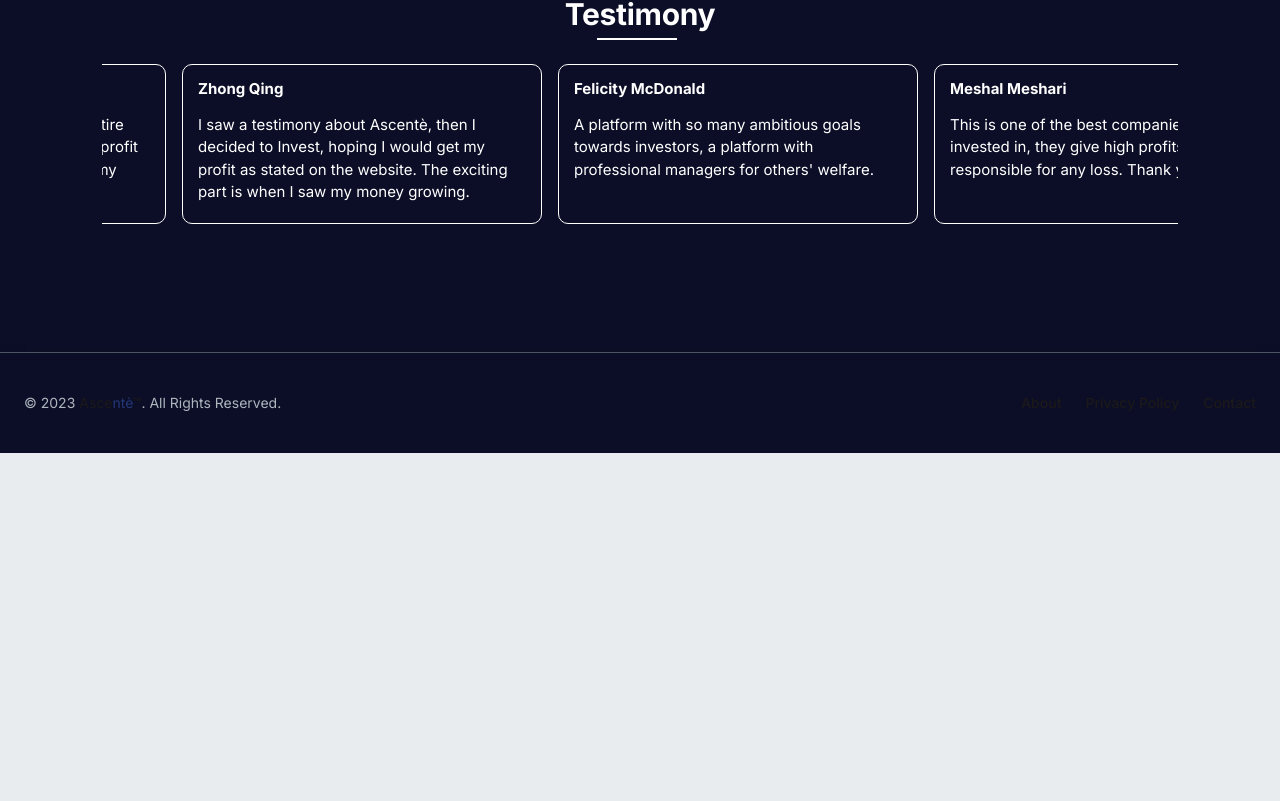
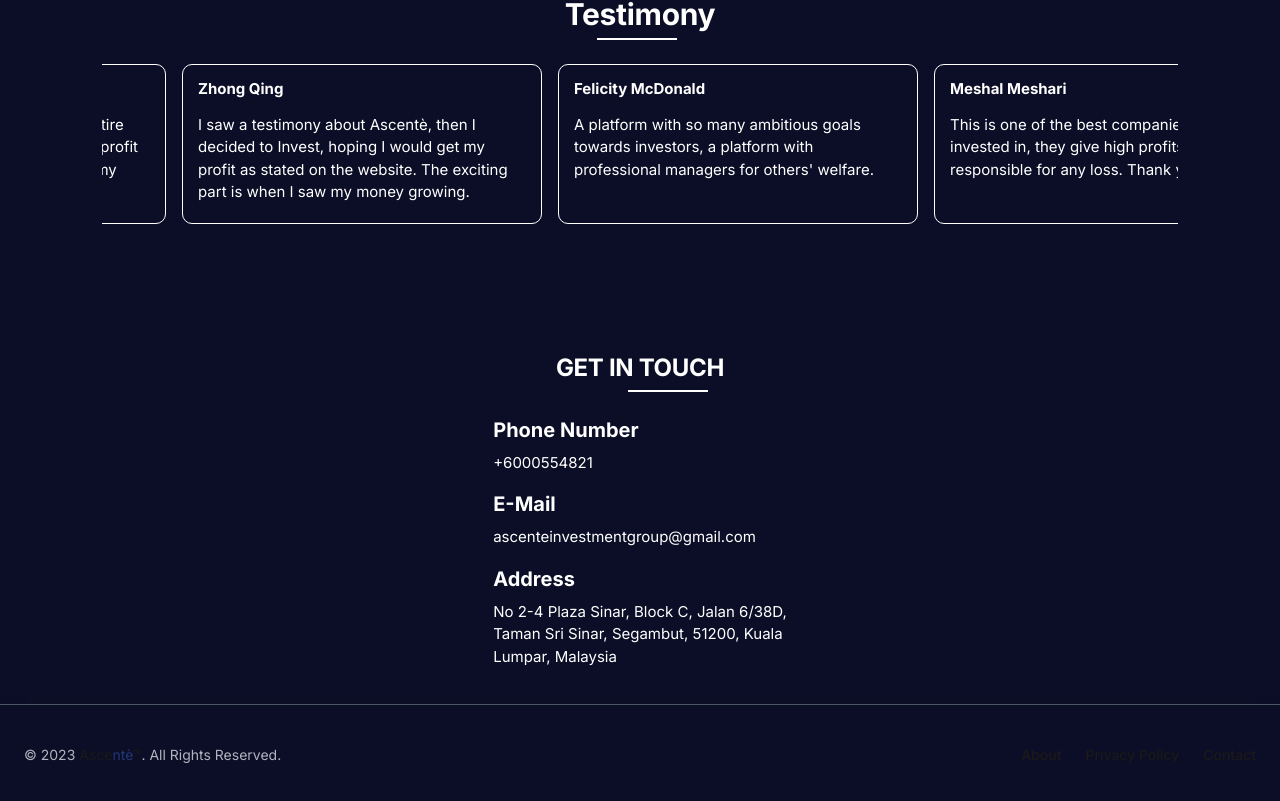
Before and after one commit to cordjames/invest-client, a React (Vite) app: page / in a window 1280 px wide. Shown: the part 2397-3198 px from the top of the page. Before the commit the page ends 2850 px from the top, so only its background shows below. Built offline with nearby package versions, Linux system fonts and the light colour scheme.

Commit message:
contact bar

```diff
--- /dev/null
+++ b/src/components/ContactUs.jsx
@@ -0,0 +1,43 @@
+
+export function ContactUS() {
+    return (
+        <div className="flex items-center justify-center w-full mb-4">
+            <section className="flex flex-col items-left w-fit">
+            <h4 class="font-bold text-2xl text-[#fff] relative pb-2 mb-5 before:left-[46%] text-center before:left-[46%]  before:bg-white before:bottom-0 before:content-[''] before:h-[2px] before:absolute before:w-[80px] before:m-0">
+                GET IN TOUCH
+            </h4>
+
+
+            <div className="">
+                <h5 className="text-white font-bold text-xl">
+                    Phone Number
+                </h5>
+                <p className="text-white">
+                    +6000554821
+                </p>
+            </div>
+
+            <div className="">
+                <h5 className="text-white font-bold text-xl">
+                    E-Mail
+                </h5>
+                <p className="text-white">
+                    ascenteinvestmentgroup@gmail.com
+                </p>
+            </div>
+
+            <div className="">
+                <h5 className="text-white font-bold text-xl">
+                    Address
+                </h5>
+                <p className="text-white">
+                    No 2-4 Plaza Sinar, Block C, Jalan 6/38D,<br/>
+                    Taman Sri Sinar, Segambut, 51200, Kuala<br/>
+                    Lumpar, Malaysia
+                </p>
+            </div>
+
+        </section>
+        </div>
+    )
+}
--- a/src/components/Landing/Footer.jsx
+++ b/src/components/Landing/Footer.jsx
@@ -12,7 +12,7 @@ export default function Footer() {
           </a>
           . All Rights Reserved.
         </span>
-        <ul className="flex flex-wrap items-center mt-3 text-sm font-medium text-gray-500 dark:text-gray-400 sm:mt-0">
+        <ul className="flex flex-wrap items-center mt-3 text-sm font-medium text-white-500 dark:text-white-400 sm:mt-0">
           <li>
             <a href="#" className="mr-4 hover:underline md:mr-6">
               About
--- a/src/pages/LandingPage.jsx
+++ b/src/pages/LandingPage.jsx
@@ -12,6 +12,7 @@ import about_img5 from "../assets/about_img5.png";
 import pk from "../assets/pk.png";
 import Footer from "../components/Landing/Footer";
 import NavBar from "../components/Landing/NavBar";
+import { ContactUS } from "../components/ContactUs";
 const hero1 = {
   header: "How It Works?",
   content:
@@ -135,6 +136,7 @@ function LandingPage() {
         {/* <TextImageBottom /> */}
         {/* <FaqContainer data1={data1} data2={data2} /> */}
         <TestimonyContainer />
+        <ContactUS />
       </section>
       <Footer />
     </div>
```
Also changed, not shown: 1 other file (tests, documents, lock files or other folders).
